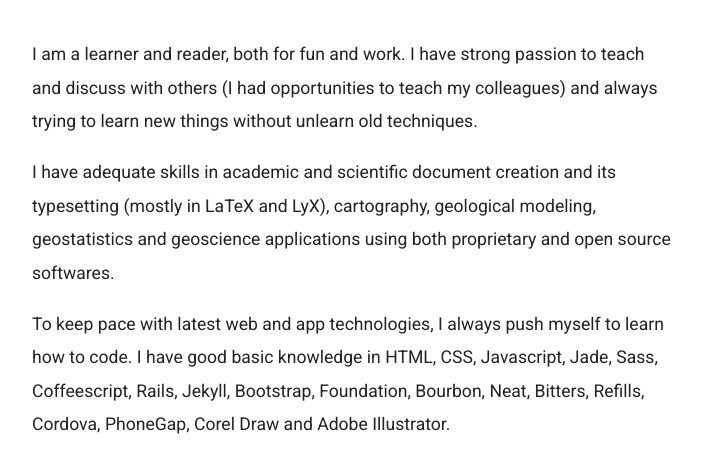
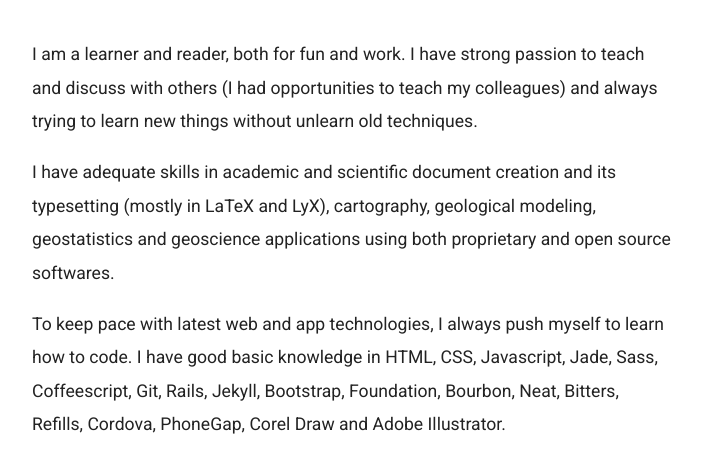
Before and after one commit to echo-man/echo-man.github.io, a plain HTML site: page index.html in a window 1280 px wide. Shown: the part 308-764 px from the top of the page, without its empty margins (288-989 px from the left). Drawn offline with Linux system fonts and the light colour scheme.

Commit message:
adding git
adding git to portfolio

```diff
--- a/index.html
+++ b/index.html
@@ -28,7 +28,7 @@
 	<section class="about">
 		<p>I am a learner and reader, both for fun and work. I have strong passion to teach and discuss with others (I had opportunities to teach my colleagues) and always trying to learn new things without unlearn old techniques.</p>
 		<p>I have adequate skills in academic and scientific document creation and its typesetting (mostly in LaTeX and LyX), cartography, geological modeling, geostatistics and geoscience applications using both proprietary and open source softwares.</p>
-      <p>To keep pace with latest web and app technologies, I always push myself to learn how to code. I have good basic knowledge in HTML, CSS, Javascript, Jade, Sass, Coffeescript, Rails, Jekyll, Bootstrap, Foundation, Bourbon, Neat, Bitters, Refills, Cordova, PhoneGap, Corel Draw and Adobe Illustrator.</p>
+		<p>To keep pace with latest web and app technologies, I always push myself to learn how to code. I have good basic knowledge in HTML, CSS, Javascript, Jade, Sass, Coffeescript, Git, Rails, Jekyll, Bootstrap, Foundation, Bourbon, Neat, Bitters, Refills, Cordova, PhoneGap, Corel Draw and Adobe Illustrator.</p>
 		<p>I can be contacted via <a href="">gema.buj@gmail.com.</a></p>
 	</section>
 	<main class="content">
```
Lines whose indentation alone changed are shown as unchanged.
